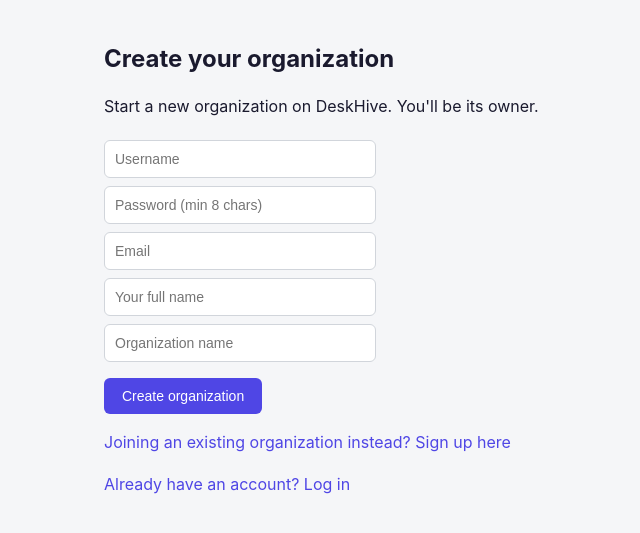
After one commit to hrushii1305/deskhive, a Django app: page /register-owner/ in a window 1280 px wide. The commit adds this page. Shown: the top 533 px of the page, without its empty margins (186-826 px from the left). Run offline with Django 5.2, Linux system fonts and the light colour scheme; parts of the project's set-up code (start-up, migrations or seed data) failed here and were passed over.

Commit message:
Add owner registration page (create new org) — completes all onboarding paths

```diff
--- a/deskhive/urls.py
+++ b/deskhive/urls.py
@@ -21,6 +21,7 @@ urlpatterns = [
     path('api/', include('tickets.urls')),
     path('api/', include('organizations.urls')),
     path('api/', include('accounts.urls')),
+    path('register-owner/', TemplateView.as_view(template_name='register_owner.html'), name='register-owner-page'),
     path('approvals/', TemplateView.as_view(template_name='approvals.html'), name='approvals-page'),
     path('api/token/', TokenObtainPairView.as_view(), name='token_obtain_pair'),
     path('api/token/refresh/', TokenRefreshView.as_view(), name='token_refresh'),
--- a/templates/index.html
+++ b/templates/index.html
@@ -13,6 +13,7 @@
     <button id="loginBtn">Log in</button>
     <p id="message"></p>
     <p><a href="/signup/">New here? Sign up</a></p>
+    <p><a href="/register-owner/">New company? Create an organization</a></p>
 
     <script>
         // Grab the button element by its id, so we can react when it's clicked
--- /dev/null
+++ b/templates/register_owner.html
@@ -0,0 +1,55 @@
+{% load static %}
+<!DOCTYPE html>
+<html lang="en">
+<head>
+    <meta charset="UTF-8">
+    <title>DeskHive — Create Organization</title>
+    <link rel="stylesheet" href="{% static 'style.css' %}">
+</head>
+<body>
+    <h1>Create your organization</h1>
+    <p>Start a new organization on DeskHive. You'll be its owner.</p>
+
+    <input type="text" id="username" placeholder="Username"><br>
+    <input type="password" id="password" placeholder="Password (min 8 chars)"><br>
+    <input type="email" id="email" placeholder="Email"><br>
+    <input type="text" id="name" placeholder="Your full name"><br>
+    <input type="text" id="organization_name" placeholder="Organization name"><br>
+
+    <button id="registerBtn">Create organization</button>
+    <p id="message"></p>
+    <p><a href="/signup/">Joining an existing organization instead? Sign up here</a></p>
+    <p><a href="/">Already have an account? Log in</a></p>
+
+    <script>
+        const registerBtn = document.getElementById("registerBtn");
+
+        registerBtn.addEventListener("click", async function () {
+            const message = document.getElementById("message");
+
+            const payload = {
+                username: document.getElementById("username").value,
+                password: document.getElementById("password").value,
+                email: document.getElementById("email").value,
+                name: document.getElementById("name").value,
+                organization_name: document.getElementById("organization_name").value,
+            };
+
+            const response = await fetch("/api/register/", {
+                method: "POST",
+                headers: { "Content-Type": "application/json" },
+                body: JSON.stringify(payload)
+            });
+
+            const data = await response.json();
+
+            if (response.ok) {
+                message.textContent = "Organization created! Redirecting to login...";
+                window.location.href = "/";
+            } else {
+                message.textContent = "Registration failed: " + JSON.stringify(data);
+            }
+        });
+    </script>
+</body>
+</html>
```
